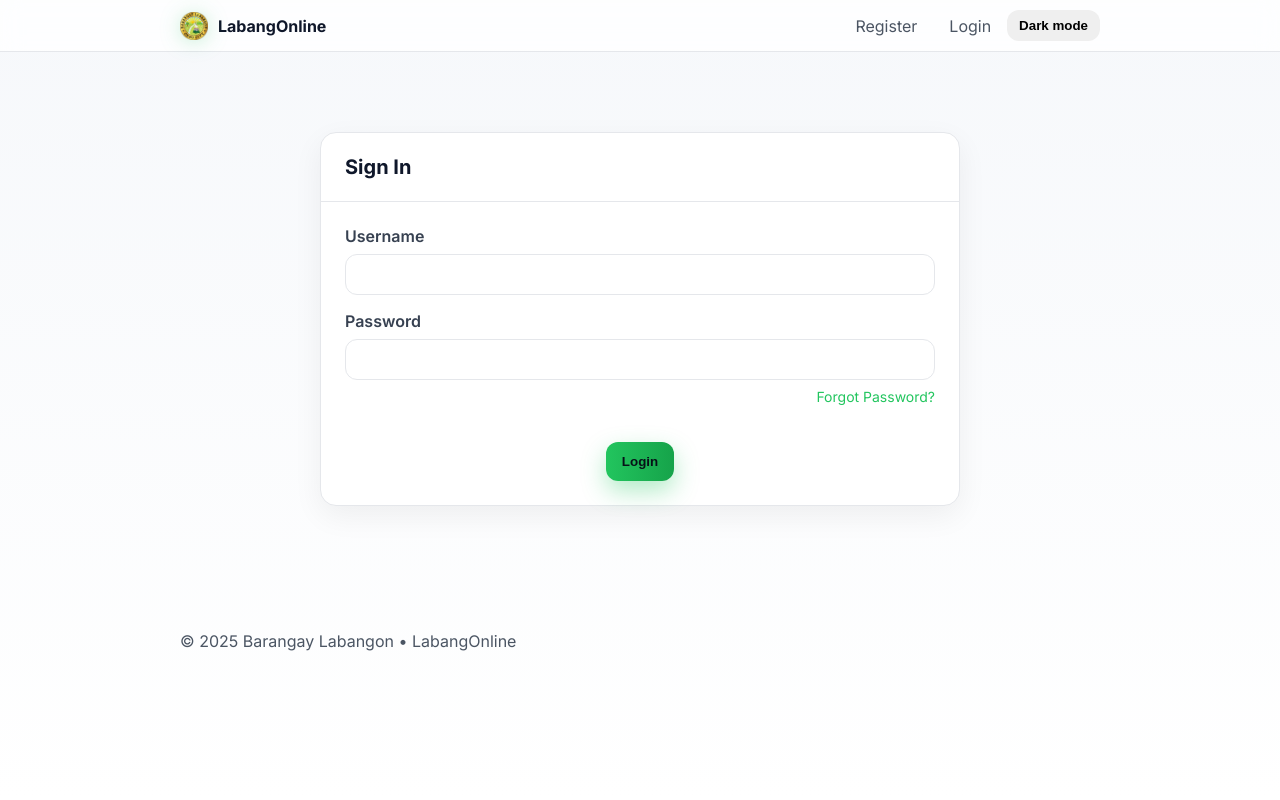
After one commit to lemoninnit/CSIT327-G7-Labang-Online, a Django app: page /accounts/login/ in a window 1280 px wide. The commit adds this page. Run offline with Django 5.2, Linux system fonts and the light colour scheme.

Commit message:
Added Login Page

```diff
--- a/accounts/urls.py
+++ b/accounts/urls.py
@@ -4,6 +4,7 @@ from . import views
 app_name = 'accounts'
 
 urlpatterns = [
+    path('login/', views.login, name='login'),
     path('register/', views.register, name='register'),
     path('verify/', views.verify, name='verify'),
     path('welcome/', views.welcome, name='welcome'),
--- a/accounts/views.py
+++ b/accounts/views.py
@@ -1,5 +1,5 @@
+from django.contrib.auth import authenticate, login as auth_login  # rename imported login
 from django.contrib import messages
-from django.contrib.auth import login
 from django.http import HttpRequest, HttpResponse
 from django.shortcuts import redirect, render
 from django.urls import reverse
@@ -9,6 +9,21 @@ from django.core.mail import send_mail
 from .models import User, OneTimeCode
 from .forms import RegistrationForm
 
+
+def login(request):
+    if request.method == 'POST':
+        username = request.POST.get('username')
+        password = request.POST.get('password')
+        user = authenticate(request, username=username, password=password)
+
+        if user is not None:
+            auth_login(request, user)  # use the renamed import
+            messages.success(request, "Welcome back!")
+            return redirect('accounts:welcome')
+        else:
+            messages.error(request, "Invalid username or password.")
+
+    return render(request, 'accounts/login.html')
 
 def register(request: HttpRequest) -> HttpResponse:
     if request.method == 'POST':
--- a/static/css/app.css
+++ b/static/css/app.css
@@ -8,60 +8,109 @@
   --brand-700: #16a34a;
   --danger: #ef4444;
   --success: #10b981;
-	--ring: rgba(34,197,94,.45);
+  --ring: rgba(34, 197, 94, 0.45);
 }
 
 /* Light mode defaults (used by system preference or .light class) */
 @media (prefers-color-scheme: light) {
-	:root { --bg: #f6f8fb; --panel: #ffffff; --muted: #4b5563; --text: #0f172a; --ring: rgba(34,197,94,.25); }
+  :root {
+    --bg: #f6f8fb;
+    --panel: #ffffff;
+    --muted: #4b5563;
+    --text: #0f172a;
+    --ring: rgba(34, 197, 94, 0.25);
+  }
 }
 
 /* Base layout */
-* { box-sizing: border-box; }
-html, body { height: 100%; }
+* {
+  box-sizing: border-box;
+}
+html,
+body {
+  height: 100%;
+}
 body {
   margin: 0;
-	font-family: Inter, system-ui, -apple-system, Segoe UI, Roboto, Arial, sans-serif;
+  font-family: Inter, system-ui, -apple-system, Segoe UI, Roboto, Arial,
+    sans-serif;
   background: linear-gradient(180deg, var(--bg) 0%, #0c1226 100%);
   color: var(--text);
 }
-.container { max-width: 960px; margin: 0 auto; padding: 0 20px; }
-.flex { display: flex; }
-.between { justify-content: space-between; }
-.center { align-items: center; }
+.container {
+  max-width: 960px;
+  margin: 0 auto;
+  padding: 0 20px;
+}
+.flex {
+  display: flex;
+}
+.between {
+  justify-content: space-between;
+}
+.center {
+  align-items: center;
+}
 
 /* Header */
 .site-header {
-	position: sticky; top: 0;
-	background: rgba(11,16,32,.6);
+  position: sticky;
+  top: 0;
+  background: rgba(11, 16, 32, 0.6);
   backdrop-filter: saturate(120%) blur(10px);
-	border-bottom: 1px solid rgba(255,255,255,.06);
+  border-bottom: 1px solid rgba(255, 255, 255, 0.06);
 }
-.site-header .brand { display: flex; gap: 10px; align-items: center; color: var(--text); text-decoration: none; font-weight: 700; }
-.logo { width: 28px; height: 28px; filter: drop-shadow(0 2px 10px rgba(34,197,94,.25)); }
-.nav a { color: var(--muted); margin-left: 16px; text-decoration: none; }
-.nav a:hover { color: var(--text); }
+.site-header .brand {
+  display: flex;
+  gap: 10px;
+  align-items: center;
+  color: var(--text);
+  text-decoration: none;
+  font-weight: 700;
+}
+.logo {
+  width: 28px;
+  height: 28px;
+  filter: drop-shadow(0 2px 10px rgba(34, 197, 94, 0.25));
+}
+.nav a {
+  color: var(--muted);
+  margin-left: 16px;
+  text-decoration: none;
+}
+.nav a:hover {
+  color: var(--text);
+}
 
 /* Main */
-.site-main { padding: 40px 0; }
+.site-main {
+  padding: 40px 0;
+}
 .panel {
   background: linear-gradient(180deg, var(--panel) 0%, #111a33 100%);
-	border: 1px solid rgba(255,255,255,.08);
+  border: 1px solid rgba(255, 255, 255, 0.08);
   border-radius: 16px;
-	box-shadow: 0 20px 60px rgba(0,0,0,.35);
+  box-shadow: 0 20px 60px rgba(0, 0, 0, 0.35);
 }
-.brgy-panel { max-width: 640px; margin: 0 auto; }
-.upload-row { margin-top: 16px; }
+.brgy-panel {
+  max-width: 640px;
+  margin: 0 auto;
+}
+.upload-row {
+  margin-top: 16px;
+}
 .terms-box {
   margin-top: 18px;
   display: flex;
   justify-content: center;
 }
-.terms-box > div { max-width: 520px; }
+.terms-box > div {
+  max-width: 520px;
+}
 .terms-text-box {
   max-width: 520px;
-	background: rgba(255,255,255,.06);
-	border: 1px solid rgba(255,255,255,.08);
+  background: rgba(255, 255, 255, 0.06);
+  border: 1px solid rgba(255, 255, 255, 0.08);
   padding: 14px 16px;
   border-radius: 12px;
   display: flex;
@@ -69,52 +118,202 @@ body {
   align-items: center;
   justify-content: space-between;
 }
-.terms-text { margin: 0; color: #e2e8f0; line-height: 1.6; font-size: 14px; text-align: left; flex: 1; }
-.terms-agree { display: inline-flex; gap: 8px; align-items: center; user-select: none; white-space: nowrap; }
-.terms-agree input { width: 18px; height: 18px; accent-color: #22c55e; margin: 0; }
+.terms-text {
+  margin: 0;
+  color: #e2e8f0;
+  line-height: 1.6;
+  font-size: 14px;
+  text-align: left;
+  flex: 1;
+}
+.terms-agree {
+  display: inline-flex;
+  gap: 8px;
+  align-items: center;
+  user-select: none;
+  white-space: nowrap;
+}
+.terms-agree input {
+  width: 18px;
+  height: 18px;
+  accent-color: #22c55e;
+  margin: 0;
+}
 
 /* Light mode adjustments for Barangay text visibility */
-.light .terms-text { color: #111827; }
-.light .terms-text-box { background: #ffffff; border-color: #e5e7eb; }
-.panel .header { padding: 22px 24px; border-bottom: 1px solid rgba(255,255,255,.07); display: flex; gap: 12px; align-items: center; }
-.panel .header h1 { font-size: 20px; margin: 0; }
-.panel .body { padding: 24px; }
+.light .terms-text {
+  color: #111827;
+}
+.light .terms-text-box {
+  background: #ffffff;
+  border-color: #e5e7eb;
+}
+.panel .header {
+  padding: 22px 24px;
+  border-bottom: 1px solid rgba(255, 255, 255, 0.07);
+  display: flex;
+  gap: 12px;
+  align-items: center;
+}
+.panel .header h1 {
+  font-size: 20px;
+  margin: 0;
+}
+.panel .body {
+  padding: 24px;
+}
 
 /* Form */
-.grid { display: grid; gap: 16px; }
-@media (min-width: 720px) { .grid-2 { grid-template-columns: 1fr 1fr; } }
-label { display: block; font-weight: 600; margin-bottom: 8px; color: var(--muted); }
-input, select {
-	width: 100%; padding: 12px 14px; border-radius: 12px;
-	border: 1px solid rgba(255,255,255,.08);
-	background: #0c142b; color: var(--text); outline: 0;
+.grid {
+  display: grid;
+  gap: 16px;
 }
-input:focus, select:focus { border-color: var(--brand); box-shadow: 0 0 0 4px var(--ring); }
-.hint { color: var(--muted); font-size: 12px; margin-top: 6px; }
-.actions { margin-top: 20px; display: flex; gap: 12px; }
-.btn { padding: 12px 16px; border-radius: 12px; border: 0; cursor: pointer; font-weight: 700; }
-.btn-primary { background: linear-gradient(90deg, var(--brand), var(--brand-700)); color: #071118; box-shadow: 0 10px 25px rgba(34,197,94,.35); }
-.btn-primary:hover { filter: brightness(1.05); }
+@media (min-width: 720px) {
+  .grid-2 {
+    grid-template-columns: 1fr 1fr;
+  }
+}
+label {
+  display: block;
+  font-weight: 600;
+  margin-bottom: 8px;
+  color: var(--muted);
+}
+input,
+select {
+  width: 100%;
+  padding: 12px 14px;
+  border-radius: 12px;
+  border: 1px solid rgba(255, 255, 255, 0.08);
+  background: #0c142b;
+  color: var(--text);
+  outline: 0;
+}
+input:focus,
+select:focus {
+  border-color: var(--brand);
+  box-shadow: 0 0 0 4px var(--ring);
+}
+.hint {
+  color: var(--muted);
+  font-size: 12px;
+  margin-top: 6px;
+}
+.actions {
+  margin-top: 20px;
+  display: flex;
+  gap: 12px;
+}
+.btn {
+  padding: 12px 16px;
+  border-radius: 12px;
+  border: 0;
+  cursor: pointer;
+  font-weight: 700;
+}
+.btn-primary {
+  background: linear-gradient(90deg, var(--brand), var(--brand-700));
+  color: #071118;
+  box-shadow: 0 10px 25px rgba(34, 197, 94, 0.35);
+}
+.btn-primary:hover {
+  filter: brightness(1.05);
+}
 
 /* Messages */
-.messages { margin-bottom: 12px; }
-.msg { padding: 12px 14px; border-radius: 12px; margin-bottom: 10px; border: 1px solid rgba(255,255,255,.08); }
-.msg.error { background: rgba(239,68,68,.15); color: #fecaca; }
-.msg.success { background: rgba(16,185,129,.15); color: #bbf7d0; }
+.messages {
+  margin-bottom: 12px;
+}
+.msg {
+  padding: 12px 14px;
+  border-radius: 12px;
+  margin-bottom: 10px;
+  border: 1px solid rgba(255, 255, 255, 0.08);
+}
+.msg.error {
+  background: rgba(239, 68, 68, 0.15);
+  color: #fecaca;
+}
+.msg.success {
+  background: rgba(16, 185, 129, 0.15);
+  color: #bbf7d0;
+}
 
 /* Footer */
-.site-footer { padding: 28px 0; border-top: 1px solid rgba(255,255,255,.07); color: var(--muted); }
+.site-footer {
+  padding: 28px 0;
+  border-top: 1px solid rgba(255, 255, 255, 0.07);
+  color: var(--muted);
+}
 
 /* Light mode class override */
-.light body { background: linear-gradient(180deg, #f6f8fb 0%, #ffffff 100%); color: #0f172a; }
-.light .site-header { background: rgba(255,255,255,.8); border-bottom: 1px solid #e5e7eb; }
-.light .brand span { color: #0f172a; }
-.light .panel { background: #ffffff; border: 1px solid #e5e7eb; box-shadow: 0 10px 30px rgba(0,0,0,.06); }
-.light .panel .header { border-bottom: 1px solid #e5e7eb; }
-.light label { color: #374151; }
-.light input, .light select { background: #ffffff; border: 1px solid #e5e7eb; color: #111827; }
-.light .hint { color: #6b7280; }
-.light .nav a { color: #4b5563; }
-.light .messages .msg { border-color: #e5e7eb; }
-.light .messages .msg.error { background: #fee2e2; color: #7f1d1d; border-color: #fecaca; }
-.light .messages .msg.success { background: #dcfce7; color: #065f46; border-color: #bbf7d0; }
+.light body {
+  background: linear-gradient(180deg, #f6f8fb 0%, #ffffff 100%);
+  color: #0f172a;
+}
+.light .site-header {
+  background: rgba(255, 255, 255, 0.8);
+  border-bottom: 1px solid #e5e7eb;
+}
+.light .brand span {
+  color: #0f172a;
+}
+.light .panel {
+  background: #ffffff;
+  border: 1px solid #e5e7eb;
+  box-shadow: 0 10px 30px rgba(0, 0, 0, 0.06);
+}
+.light .panel .header {
+  border-bottom: 1px solid #e5e7eb;
+}
+.light label {
+  color: #374151;
+}
+.light input,
+.light select {
+  background: #ffffff;
+  border: 1px solid #e5e7eb;
+  color: #111827;
+}
+.light .hint {
+  color: #6b7280;
+}
+.light .nav a {
+  color: #4b5563;
+}
+.light .messages .msg {
+  border-color: #e5e7eb;
+}
+.light .messages .msg.error {
+  background: #fee2e2;
+  color: #7f1d1d;
+  border-color: #fecaca;
+}
+.light .messages .msg.success {
+  background: #dcfce7;
+  color: #065f46;
+  border-color: #bbf7d0;
+}
+
+/* Forgot password link */
+.forgot-password {
+  text-align: right;
+  margin-top: 6px;
+}
+
+.forgot-password a {
+  font-size: 14px;
+  color: var(--brand);
+  text-decoration: none;
+  transition: color 0.2s ease;
+}
+
+.forgot-password a:hover {
+  color: var(--brand-700);
+  text-decoration: underline;
+}
+
+/* Center the Login button */
+.center-actions {
+  justify-content: center;
+}
--- /dev/null
+++ b/templates/accounts/login.html
@@ -0,0 +1,36 @@
+{% extends 'base.html' %}
+{% load static %}
+{% block title %}Login | Labang Online{% endblock %}
+{% block content %}
+<main class="site-main">
+  <div class="brgy-panel panel">
+    <div class="header"><h1>Sign In</h1></div>
+    <div class="body">
+      <form method="post" class="grid">
+        {% csrf_token %}
+        {% if messages %}
+          <div class="messages">
+            {% for message in messages %}
+              <div class="msg {% if message.tags %}{{ message.tags }}{% endif %}">{{ message }}</div>
+            {% endfor %}
+          </div>
+        {% endif %}
+        <div>
+          <label for="username">Username</label>
+          <input type="text" id="username" name="username" required>
+        </div>
+        <div>
+          <label for="password">Password</label>
+          <input type="password" id="password" name="password" required>
+          <div class="forgot-password">
+            <a href="">Forgot Password?</a>
+          </div>
+        </div>
+        <div class="actions center-actions">
+          <button type="submit" class="btn btn-primary">Login</button>
+        </div>
+      </form>
+    </div>
+  </div>
+</main>
+{% endblock %}
--- a/templates/accounts/register.html
+++ b/templates/accounts/register.html
@@ -6,7 +6,7 @@
 {% block content %}
   <section class="panel">
     <div class="header">
-      <img src="{% static 'logo.png' %}" alt="" class="logo"/>
+
       <h1>Create your account</h1>
     </div>
     <div class="body">
--- a/templates/base.html
+++ b/templates/base.html
@@ -3,7 +3,7 @@
 <head>
   <meta charset="utf-8">
   <meta name="viewport" content="width=device-width, initial-scale=1">
-  <title>{% block title %}Labang Online{% endblock %}</title>
+  <title>{% block title %}LabangOnline{% endblock %}</title>
   {% load static %}
   <link rel="preconnect" href="https://fonts.googleapis.com">
   <link rel="preconnect" href="https://fonts.gstatic.com" crossorigin>
@@ -15,11 +15,12 @@
   <header class="site-header">
     <div class="container flex between center" style="padding-top:10px; padding-bottom:10px;">
       <a class="brand" href="/">
-        <img src="{% static 'logo.png' %}" alt="Labang Online" class="logo">
-        <span>Labang Online</span>
+        <img src="{% static 'logo.png' %}" alt="LabangOnline" class="logo">
+        <span>LabangOnline</span>
       </a>
       <nav class="nav" style="display:flex;align-items:center;gap:16px">
         <a href="/accounts/register/">Register</a>
+        <a href="/accounts/login/">Login</a>
         <button id="mode-toggle" class="btn" style="padding:8px 12px">Toggle</button>
       </nav>
     </div>
@@ -33,7 +34,7 @@
 
   <footer class="site-footer">
     <div class="container">
-      <p>© {% now 'Y' %} Barangay Labangon • Labang Online</p>
+      <p>© {% now 'Y' %} Barangay Labangon • LabangOnline</p>
     </div>
   </footer>
 
```
Lines whose indentation alone changed are shown as unchanged.
